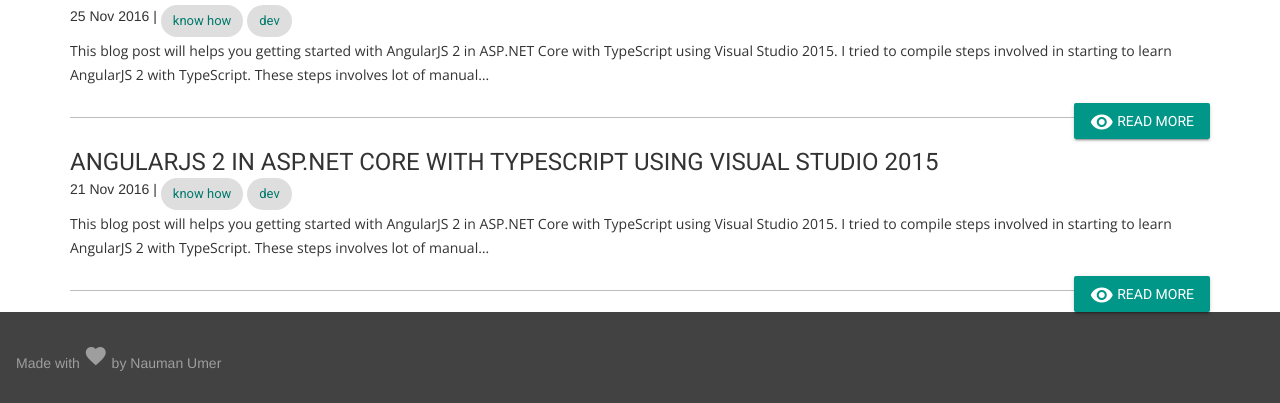
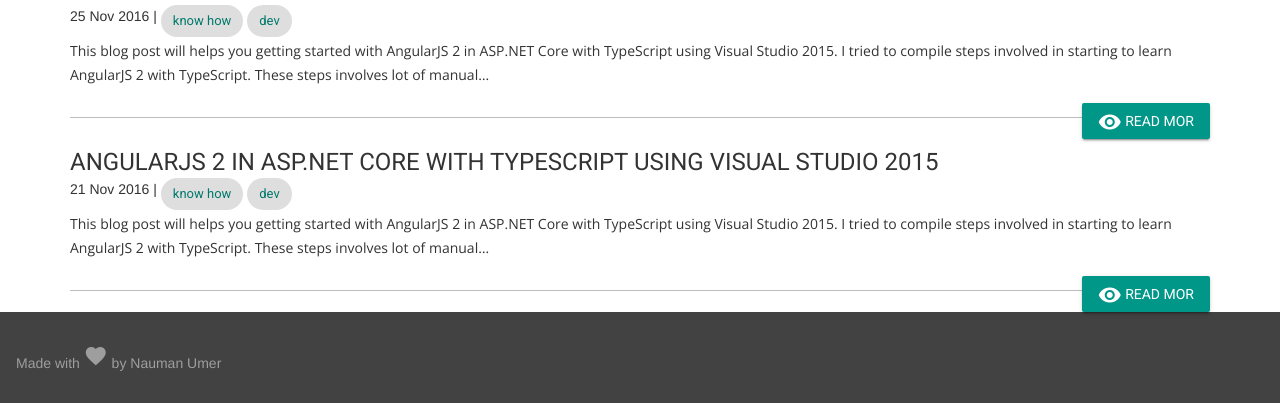
Before and after one commit to nmanumr/nmanumr.com, a Jekyll site: the page built from blog/index.html, in a window 1280 px wide. Shown: the part 265-668 px from the top of the page. Built offline with Jekyll 4.4.1, drawn with Linux system fonts in a browser that asks for light colours; nearby versions of some CDN libraries; library files that are not in the unit come from our copies; the list of posts is cut into pages by our own code; comment, search, counter and statistics services are not loaded.

Commit message:
Update index.html

```diff
--- a/blog/index.html
+++ b/blog/index.html
@@ -35,10 +35,10 @@
 
     <article>
       {{ post.excerpt | markdownify }}
-    </article>
+    <article>
 
     <a class="pull-right mdl-button mdl-js-button mdl-button--primary mdl-button--raised mdl-js-ripple-effect" href="{{post.url}}">
-  <i class="material-icons">visibility</i> Read More
+  <i class="material-icons">visibility</i> Read Mor
 </a>
 </div>
 <div class="android-drawer-separator"></div>
```
